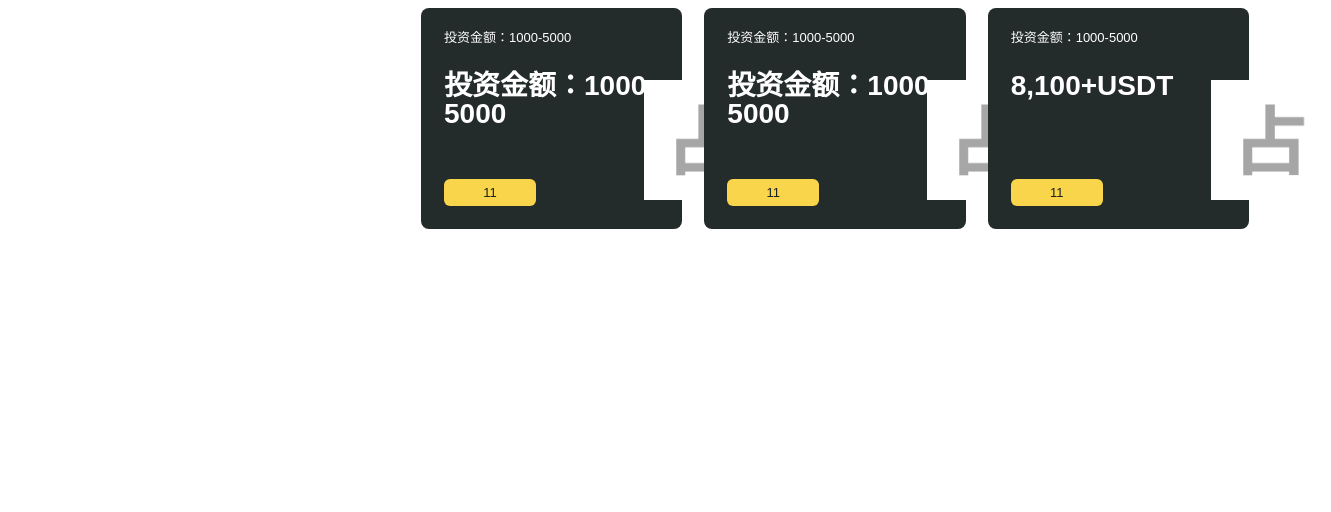
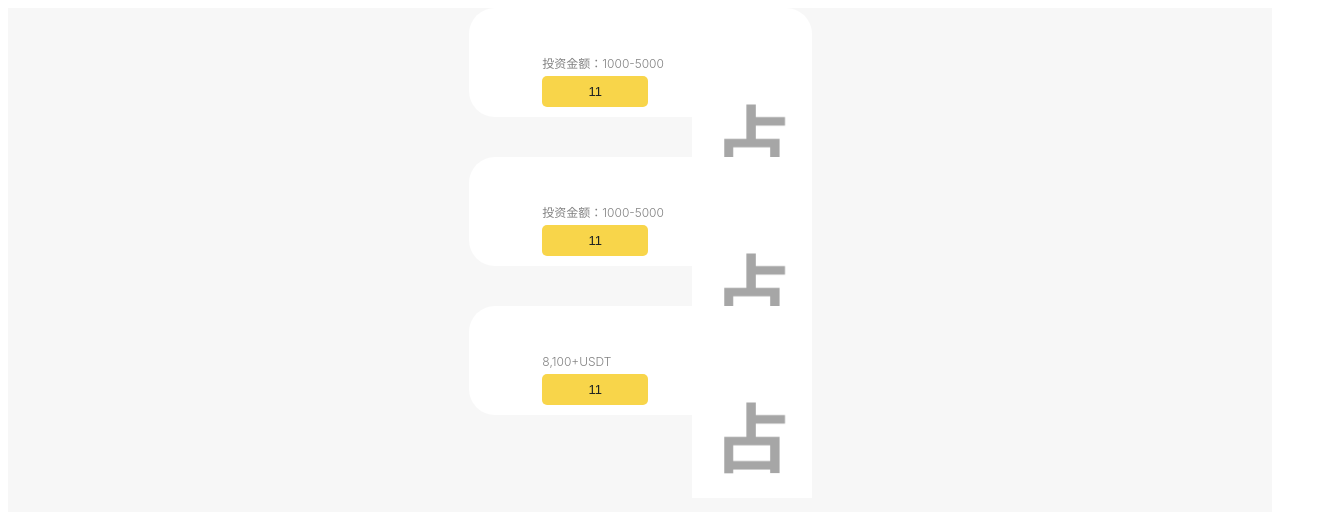
Before and after one commit to catherine0220/chubaobao, a Vue app: page / in a window 1280 px wide. Shown: the top 512 px of the page, 1331 px wide, since content can reach past the window. Built offline with nearby package versions, Linux system fonts and the light colour scheme.

Commit message:
align-center

```diff
--- a/src/assets/css/web.css
+++ b/src/assets/css/web.css
@@ -1,39 +1,30 @@
+.body{
+	height: 844px;
+	background: #F7F7F7;
+}
 .promo-container{
 	display: flex;
-	gap: 22px;
-	padding: 0 23px;
-	position: relative;
-	padding-left: 413px;
-	margin-bottom: 100px;
+	flex-direction: column;
+	gap: 40px;
+	justify-content: center;
+	align-items: center;
+	background: #F7F7F7;
 }
 .promo-container .promo-tile {
-	width: 351px;
+	position: relative;
+	width: 343px;
 	height: auto;
-	border-radius: 8px;
-	background: #242B2B;
-	padding: 23px;
+	border-radius: 26px;
+	background: #fff;
+	padding: 19px 17px 10px 10px;
 	box-sizing: border-box;
 	color: white;
 	display: flex;
 	flex-direction: column;
 	justify-content: space-between;
+	align-items: center;
 	overflow: visible;
 	z-index: 1;
-}
-.promo-container .promo-tile {
-	position: relative;
-	width: 351px;
-	height: auto;
-	border-radius: 8px;
-	background: #242B2B;
-	padding: 23px;
-	box-sizing: border-box;
-	color: white;
-	display: flex;
-	flex-direction: column;
-	justify-content: space-between;
-	overflow: visible;
-	cursor: pointer;
 }
 .promo-container .promo-tile::before {
 	content: "";
@@ -54,6 +45,7 @@
 	transition: opacity 0.3s ease;
 	pointer-events: none;
 	z-index: 2;
+	align-items: center;
 }
 .promo-container .promo-tile:hover::before {
 	opacity: 1;
@@ -65,32 +57,32 @@
 	flex: 1;
 }
 .promo-container .promo-content .promo-title {
-	font-family: "PingFang SC", sans-serif;
-	font-weight: 400;
-	font-size: 13px;
+	font-family: Inter;
+	font-weight: 600;
+	font-size: 18px;
 	line-height: 100%;
 	letter-spacing: 0%;
 	vertical-align: bottom;
 	margin: 0;
 	color: white;
-	margin-bottom: 28px;
+	margin-bottom: 13px;
 }
 .promo-container .promo-content .promo-text {
-	font-family: "PingFang SC", sans-serif;
-	font-weight: 600;
-	font-size: 28px;
+	font-family: Inter;
+	font-weight: 300;
+	font-size: 12px;
 	line-height: 100%;
 	letter-spacing: 0%;
 	vertical-align: bottom;
 	margin: 0;
-	color: white;
-	margin-bottom: 51px;
+	color: #808080;
+	margin-bottom: 6px;
 }
 .promo-container .promo-content .promo-button {
-	width: 92px;
-	height: auto;
+	width: 106px;
+	height: 31px;
 	padding: 6px 20px ;
-	border-radius: 6px;
+	border-radius: 5px;
 	background: var(--JYS-, #F8D54A);
 	border: none;
 	font-family: "PingFang SC", sans-serif;
--- a/src/views/index.vue
+++ b/src/views/index.vue
@@ -1,5 +1,6 @@
 <template>
-<div class="promo-container">
+<div class="body">
+	<div class="promo-container">
 			<div class="promo-tile">
 				<div class="promo-content">
 				<p class="promo-title">投资金额：1000-5000</p>
@@ -24,7 +25,8 @@
 				</div>
 				<img class="promo-img" src="@/assets/img/promo3.png" alt="promo" />
 			</div>
-		</div>
+	</div>
+</div>
 </template>
 
 <script setup>
```
